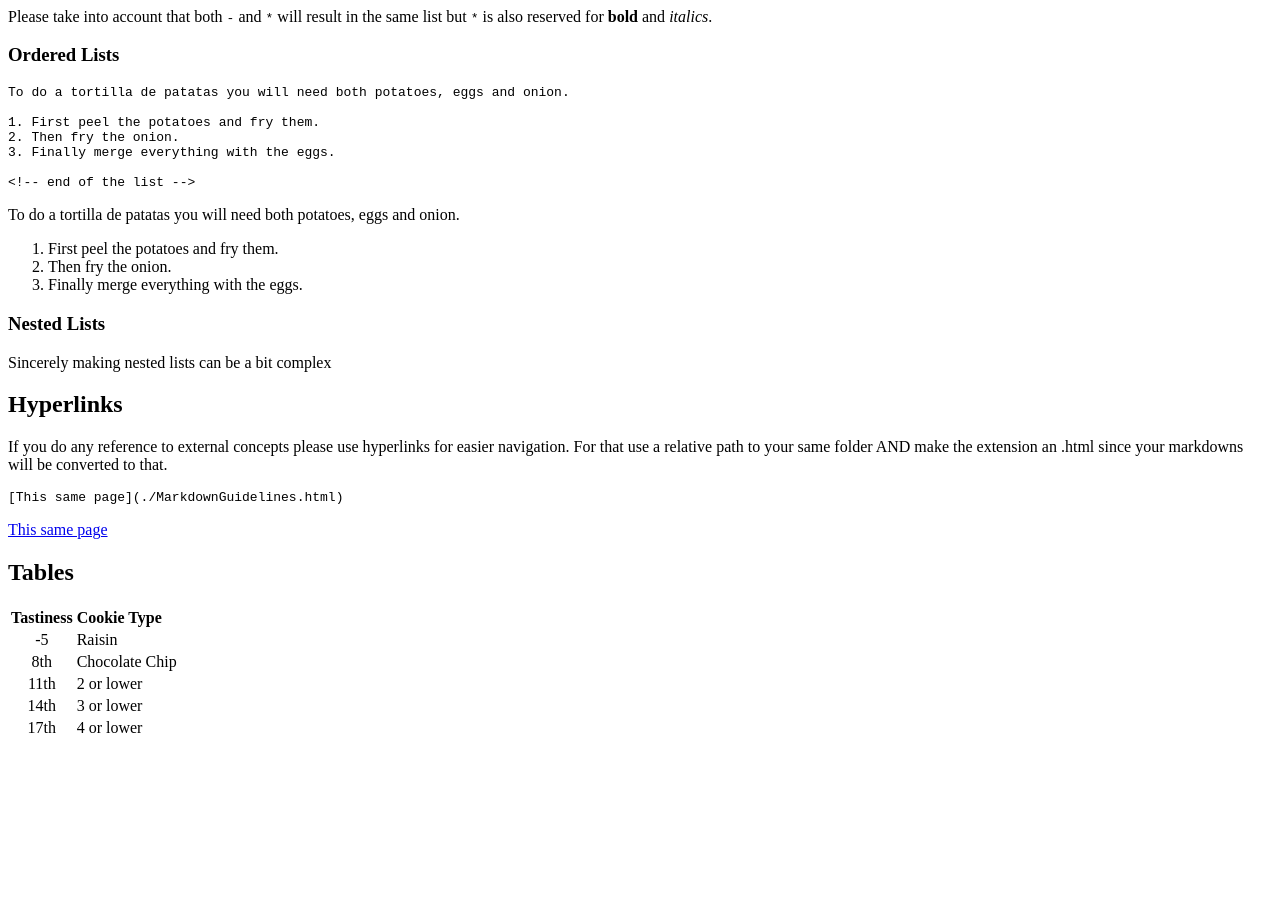
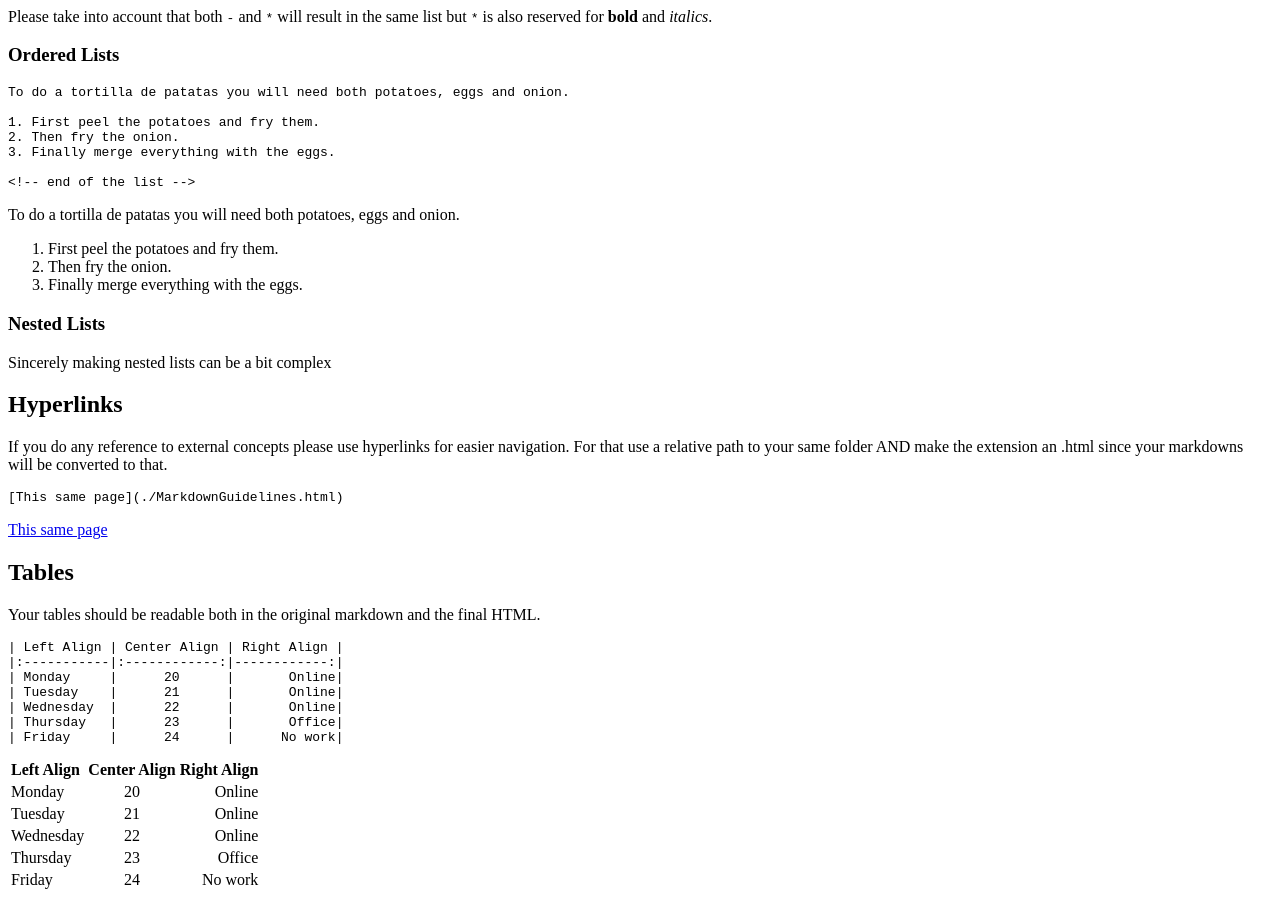
Before and after one commit to BCNGEEKS/Geekateca, a Jekyll site: the page built from MarkdownGuidelines.md, in a window 1280 px wide and 900 px high, scrolled down 950 px. Built offline with Jekyll 4.4.1, drawn with Linux system fonts in a browser that asks for light colours; our own code applies the rules of GitHub Pages for plain Markdown files; before the commit the page ends 1698 px from its top, so only the background shows below that; some of the changed text lies outside the part shown.

Commit message:
Update MarkdownGuidelines.md

```diff
--- a/MarkdownGuidelines.md
+++ b/MarkdownGuidelines.md
@@ -83,10 +83,20 @@ If you do any reference to external concepts please use hyperlinks for easier na
 
 ## Tables
 
-| Tastiness | Cookie Type |
-|:----:|:-------------|
-| -5  | Raisin |
-| 8th  | Chocolate Chip |
-| 11th | 2 or lower |
-| 14th | 3 or lower |
-| 17th | 4 or lower |
+Your tables should be readable both in the original markdown and the final HTML.
+
+    | Left Align | Center Align | Right Align |
+    |:-----------|:------------:|------------:|
+    | Monday     |      20      |       Online|
+    | Tuesday    |      21      |       Online|
+    | Wednesday  |      22      |       Online|
+    | Thursday   |      23      |       Office|
+    | Friday     |      24      |      No work|
+
+| Left Align | Center Align | Right Align |
+|:-----------|:------------:|------------:|
+| Monday     |      20      |       Online|
+| Tuesday    |      21      |       Online|
+| Wednesday  |      22      |       Online|
+| Thursday   |      23      |       Office|
+| Friday     |      24      |      No work|
```
Also changed, not shown: other parts of MarkdownGuidelines.md (+1 -1 lines).
